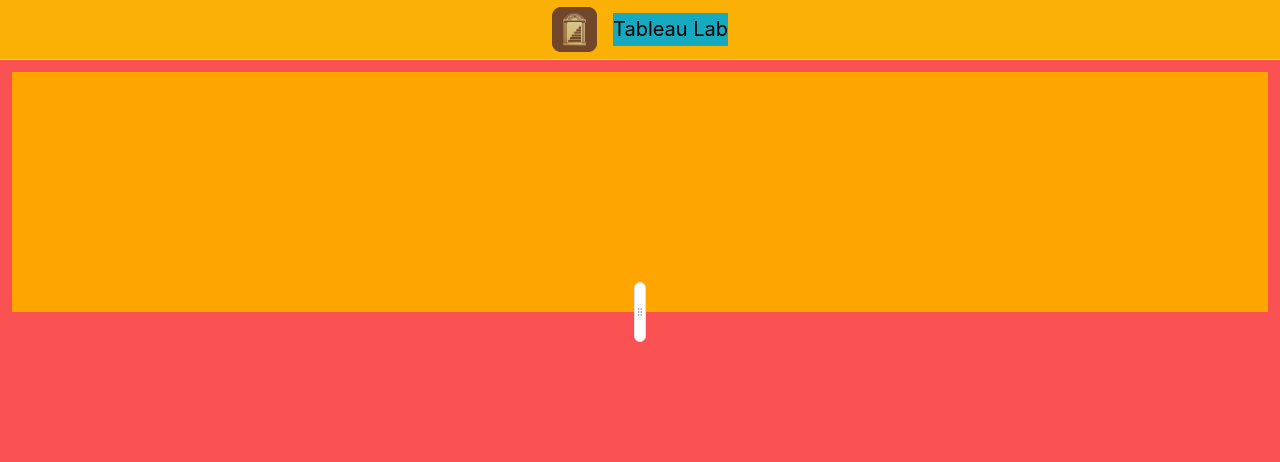
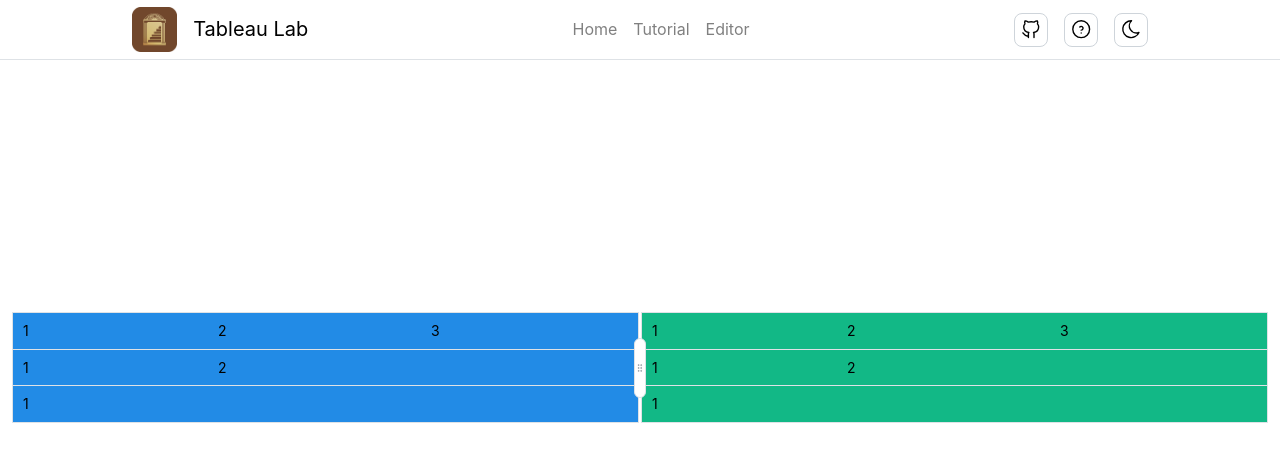
Before and after one commit to AmmanuelT/TableauLab, a Next.js app: page / in a window 1280 px wide. Shown: the top 462 px of the page. Built offline with nearby package versions, Linux system fonts and the light colour scheme.

Commit message:
initial styling

```diff
--- a/app/page.tsx
+++ b/app/page.tsx
@@ -1,34 +1,99 @@
 'use client';
-import { AppShell,Splitter, rem, Group, Text, Container } from '@mantine/core';
+import { useState, useEffect } from 'react';
+import { AppShell,Splitter, rem, Group, Text, Container, useMantineTheme, useMantineColorScheme, useComputedColorScheme, Tooltip, ActionIcon, } from '@mantine/core';
 import { useDisclosure, useHeadroom } from '@mantine/hooks';
 import { mantineTheme } from './theme'
 import { HeaderSimple } from '../components/layout/header'
 import { TableauEditor } from '@/components/table_editor/tableEditor';
 import Image from 'next/image'
 import logo from './icon1.png'
+import {
+  IconBrandGithub,
+  IconBrightnessUp, IconHelpCircle, IconMoon,
+  IconSettings
+} from "@tabler/icons-react";
+
+const links = [
+  { link: '', label: 'Home' },
+  { link: '', label: 'Tutorial' },
+  { link: '', label: 'Editor' },
+];
 
 
 
 export default function Home() {
   const [opened, { toggle }] = useDisclosure();
   const { pinned } = useHeadroom({ fixedAt: 120 });
-
+  const theme = useMantineTheme();
+  const { setColorScheme } = useMantineColorScheme();
+  const computedColorScheme = useComputedColorScheme('light', { getInitialValueInEffect: true });
+  const [nextJsPleasedColorScheme, setNextJsPleasedColorScheme] = useState("light")
+  const [helpOpened, setHelpOpened] = useState(false);
+  useEffect(() => {
+    setNextJsPleasedColorScheme(computedColorScheme)
+  }, [computedColorScheme]);
+  const destColorMode = computedColorScheme === "light" ? "dark" : "light"
+  const activeStyle = {
+  backgroundColor: theme.variantColorResolver,
+  color: theme.primaryColor
+  }
+  const items = links.map((link) => {
+  const style = activeStyle
+    return (
+      <a
+        key={link.label}
+        href={link.link}
+        style = {style}
+        target={undefined}
+      >
+        {link.label}
+      </a>
+    )
+  })
   return (
   <AppShell
     padding="sm"
     header={{height: 60 }}
     pt="sm"
     >
-    <AppShell.Header  bg="yellow" className='flex items-center' >
-      <Container h='100%' fluid className="flex items-center gap-4" >
+    <AppShell.Header className='flex items-center justify-around' >
+      <Group h='100%' className="flex items-center gap-4" >
        <Image src={logo} alt="Site Logo" width={45} style={{borderRadius:5}}/>
-      <Text w="fit-content" h="fit-content" size='xl' bg="cyan"> Tableau Lab</Text>
-      </Container>
+      <Text w="fit-content" visibleFrom="sm" h="fit-content" size='xl' > Tableau Lab</Text>
+      </Group>
+      <Group>
+          {items}
+        </Group>
+        <Group>
+          <Tooltip label="Source Code">
+            <ActionIcon component={"a"} target="_blank" href={"https://github.com/lucid-brndmg/cyclone-online-editor"} size={"lg"} variant="default" aria-label="Source Code">
+              <IconBrandGithub style={{ width: '70%', height: '70%' }} stroke={1.5} />
+            </ActionIcon>
+          </Tooltip>
+
+
+
+          <Tooltip label="Help">
+            <ActionIcon onClick={() => setHelpOpened(true)} size={"lg"} variant="default" aria-label="Help">
+              <IconHelpCircle style={{ width: '70%', height: '70%' }} stroke={1.5} />
+            </ActionIcon>
+          </Tooltip>
+
+          <Tooltip label={`Switch to ${destColorMode} mode`}>
+            <ActionIcon size={"lg"} onClick={() => setColorScheme(destColorMode)} variant="default" aria-label="Toggle Color Mode">
+              {
+                nextJsPleasedColorScheme === "light"
+                  ? <IconMoon style={{ width: '70%', height: '70%' }} stroke={1.5} />
+                  : <IconBrightnessUp style={{ width: '70%', height: '70%' }} stroke={1.5} />
+              }
+            </ActionIcon>
+          </Tooltip>
+        </Group>
     </AppShell.Header>
 
-    <AppShell.Main bg="red" mt="x" pt="60">
-      <div className="pt-60" style={{backgroundColor:"orange"}}>
-    <Splitter bg="blue">
+    <AppShell.Main mt="x" pt="60">
+      <div className="pt-60" >
+    <Splitter >
       <Splitter.Pane defaultSize={50} bg="blue">
         <TableauEditor/>
       </Splitter.Pane>
--- a/components/table_editor/tableEditor.tsx
+++ b/components/table_editor/tableEditor.tsx
@@ -1,8 +1,25 @@
-
+import { Table } from "@mantine/core"
 
 
 export const TableauEditor = () => {
     return (
-        <></>
+        <>
+            <Table withTableBorder>
+                <Table.Tbody>
+                    <Table.Tr>
+                        <Table.Td>1</Table.Td>
+                        <Table.Td>2</Table.Td>
+                        <Table.Td>3</Table.Td>
+                    </Table.Tr>
+                    <Table.Tr>
+                        <Table.Td>1</Table.Td>
+                        <Table.Td>2</Table.Td>
+                    </Table.Tr>
+                    <Table.Tr>
+                        <Table.Td>1</Table.Td>
+                    </Table.Tr>
+                </Table.Tbody>
+            </Table>
+        </>
     )
 }
```
